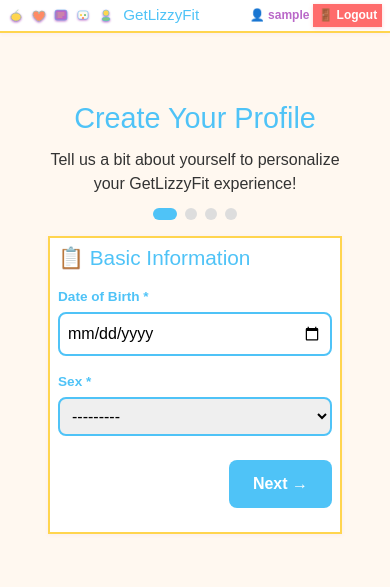
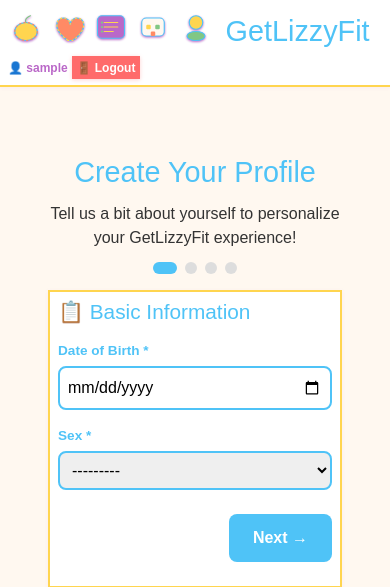
Before and after one commit to EKennard/Tracker, a Django app: page /users/create-profile/ in a window 390 px wide. Shown: the top 587 px of the page. Run offline with Django 5.2, Linux system fonts and the light colour scheme; the visitor is signed in with stand-in values (Sample User, id 1).

Commit message:
Move navbar below hero section
- Created dedicated hero section for branding and user info
- Navbar now positioned below hero with navigation links only
- Hero section contains icons, title, username, and logout
- Navbar is simpler and focused on navigation
- Maintained sticky navbar behavior
- Updated mobile responsive styling

```diff
--- a/static/css/style.css
+++ b/static/css/style.css
@@ -159,31 +159,21 @@
     box-sizing: border-box;
 }
 
-/* Navbar Styles */
-.main-navbar {
+/* Hero Section */
+.hero-section {
     background: #FFFFFF;
     border-bottom: 2px solid #FFD54F;
-    padding: 0.25rem 0.5rem;
-    position: sticky;
-    top: 0;
-    z-index: 1000;
+    padding: 0.35rem 0.5rem;
     box-shadow: 0 1px 4px rgba(186,104,200,0.08);
 }
 
-.navbar-container {
+.hero-container {
     display: flex;
     justify-content: space-between;
     align-items: center;
-    gap: 1rem;
+    gap: 0.5rem;
     max-width: 100%;
     margin: 0 auto;
-}
-
-.navbar-brand {
-    display: flex;
-    align-items: center;
-    gap: 0.35rem;
-    flex-shrink: 0;
 }
 
 .brand-icons {
@@ -201,6 +191,7 @@
     font-family: 'Fredoka One', 'Comic Neue', sans-serif;
     font-size: 1.1rem;
     margin: 0;
+    flex: 1;
 }
 
 .brand-title a {
@@ -208,12 +199,37 @@
     text-decoration: none;
 }
 
+.hero-user {
+    display: flex;
+    align-items: center;
+    gap: 0.25rem;
+    flex-shrink: 0;
+}
+
+/* Navbar Styles */
+.main-navbar {
+    background: #FFFFFF;
+    border-bottom: 2px solid #4FC3F7;
+    padding: 0.25rem 0.5rem;
+    position: sticky;
+    top: 0;
+    z-index: 1000;
+    box-shadow: 0 1px 4px rgba(186,104,200,0.08);
+}
+
+.navbar-container {
+    display: flex;
+    justify-content: center;
+    align-items: center;
+    max-width: 100%;
+    margin: 0 auto;
+}
+
 .navbar-links {
     display: flex;
     gap: 0.15rem;
     flex-wrap: wrap;
     align-items: center;
-    flex: 1;
     justify-content: center;
 }
 
@@ -238,13 +254,6 @@
     color: #4FC3F7;
 }
 
-.navbar-user {
-    display: flex;
-    align-items: center;
-    gap: 0.25rem;
-    flex-shrink: 0;
-}
-
 .user-name {
     color: #BA68C8;
     font-size: 0.85rem;
@@ -252,7 +261,7 @@
     white-space: nowrap;
 }
 
-.navbar-user .logout-button {
+.logout-button {
     background: #FF6B6B;
     color: white;
     padding: 0.2rem 0.4rem;
@@ -266,7 +275,7 @@
     white-space: nowrap;
 }
 
-.navbar-user .logout-button:hover {
+.logout-button:hover {
     background: #E74C3C !important;
     transform: scale(1.05);
     box-shadow: 0 2px 6px rgba(231,76,60,0.4) !important;
@@ -389,25 +398,16 @@
         display: block !important;
     }
 
-    .navbar-container {
+    .hero-container {
         flex-wrap: wrap;
-    }
-
-    .navbar-brand {
-        order: 1;
-    }
-
-    .navbar-user {
-        order: 2;
     }
 
     .navbar-links {
         display: none;
-        order: 3;
         width: 100%;
         flex-direction: column;
         background: white;
-        border-top: 2px solid #FFD54F;
+        border-top: 2px solid #4FC3F7;
         margin-top: 0.25rem;
         padding: 0.25rem;
         gap: 0.15rem;
@@ -435,7 +435,7 @@
         font-size: 0.75rem;
     }
 
-    .navbar-user .logout-button {
+    .logout-button {
         font-size: 0.75rem;
         padding: 0.15rem 0.3rem;
     }
--- a/templates/base.html
+++ b/templates/base.html
@@ -13,8 +13,28 @@
 </head>
 <body>
     {% if user.is_authenticated %}
+        <!-- Hero Section -->
+        <header class="hero-section">
+            <div class="hero-container">
+                <div class="brand-icons">
+                    <img src="{% static 'icons/apple-doodle.svg' %}" class="icon" alt="Meals">
+                    <img src="{% static 'icons/heart-doodle.svg' %}" class="icon" alt="Health">
+                    <img src="{% static 'icons/checklist-doodle.svg' %}" class="icon" alt="Habits">
+                    <img src="{% static 'icons/calendar-doodle.svg' %}" class="icon" alt="Fertility">
+                    <img src="{% static 'icons/user-doodle.svg' %}" class="icon" alt="Profile">
+                </div>
+                <h1 class="brand-title">
+                    <a href="/">GetLizzyFit</a>
+                </h1>
+                <div class="hero-user">
+                    <span class="user-name">👤 {{ user.username }}</span>
+                    <a href="/accounts/logout/" class="logout-button">🚪 Logout</a>
+                </div>
+            </div>
+        </header>
+
+        {% if request.path != '/users/create-profile/' %}
         <!-- Burger Menu Button (Mobile) -->
-        {% if request.path != '/users/create-profile/' %}
         <button id="burger-menu" class="burger-menu" onclick="toggleMenu()">
             <div class="burger-icon">
                 <span></span>
@@ -22,25 +42,10 @@
                 <span></span>
             </div>
         </button>
-        {% endif %}
 
         <!-- Main Navbar -->
         <nav id="main-navbar" class="main-navbar">
             <div class="navbar-container">
-                <div class="navbar-brand">
-                    <div class="brand-icons">
-                        <img src="{% static 'icons/apple-doodle.svg' %}" class="icon" alt="Meals">
-                        <img src="{% static 'icons/heart-doodle.svg' %}" class="icon" alt="Health">
-                        <img src="{% static 'icons/checklist-doodle.svg' %}" class="icon" alt="Habits">
-                        <img src="{% static 'icons/calendar-doodle.svg' %}" class="icon" alt="Fertility">
-                        <img src="{% static 'icons/user-doodle.svg' %}" class="icon" alt="Profile">
-                    </div>
-                    <h1 class="brand-title">
-                        <a href="/">GetLizzyFit</a>
-                    </h1>
-                </div>
-
-                {% if request.path != '/users/create-profile/' %}
                 <div id="navbar-links" class="navbar-links">
                     <a href="/users/dashboard/" class="nav-link">🏠 Dashboard</a>
                     <a href="/meals/log/" class="nav-link">🍎 Meals</a>
@@ -55,14 +60,9 @@
                     <a href="/social/groups/" class="nav-link">👫 Groups</a>
                     <a href="/notifications/list/" class="nav-link">🔔 Notifications</a>
                 </div>
-                {% endif %}
-
-                <div class="navbar-user">
-                    <span class="user-name">👤 {{ user.username }}</span>
-                    <a href="/accounts/logout/" class="logout-button">🚪 Logout</a>
-                </div>
             </div>
         </nav>
+        {% endif %}
     {% else %}
         <header class="card" style="display:flex;flex-direction:column;align-items:center;justify-content:center;gap:0.25rem;text-align:center;">
             <div style="display:flex;justify-content:center;align-items:center;gap:0.5rem;">
```
